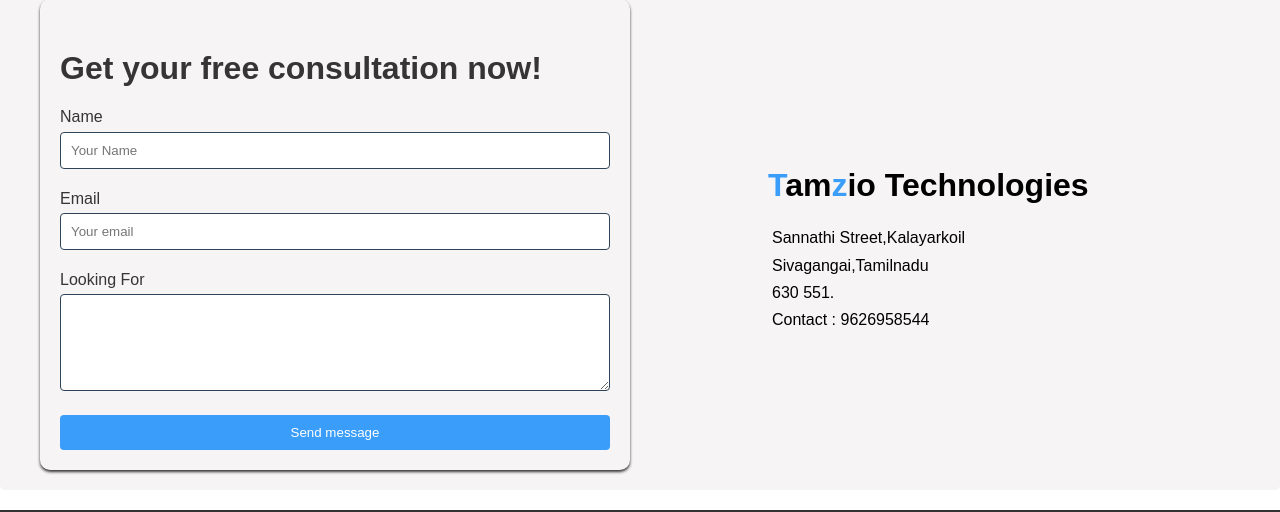
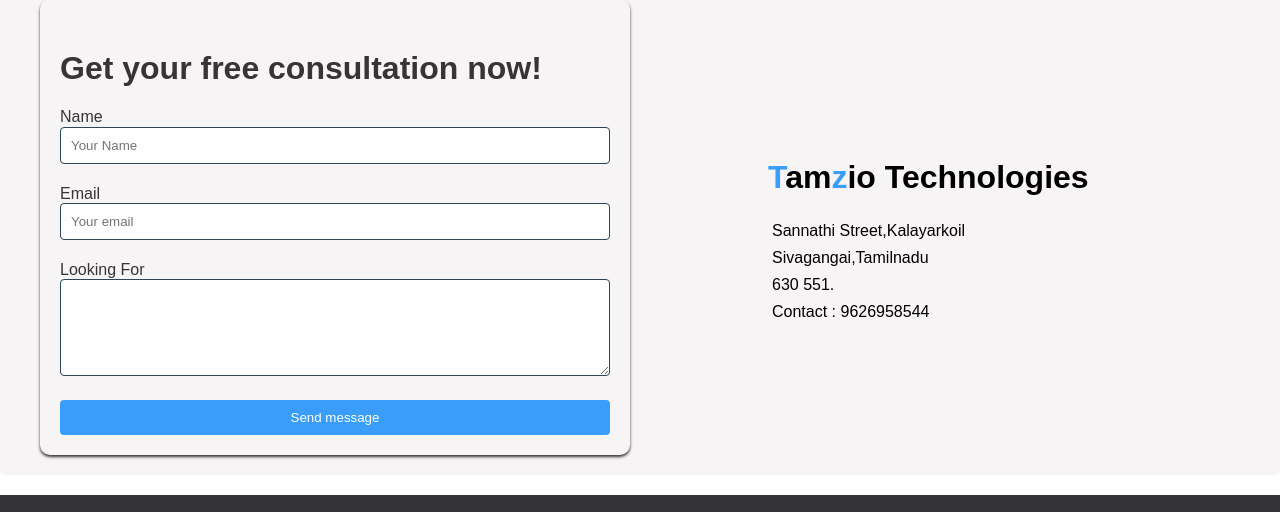
Before and after one commit to tamzio-tech/tamziopjt1, a plain HTML site: page index.html in a window 1280 px wide. Shown: the part 2540-3052 px from the top of the page. Drawn offline with nearby package versions, Linux system fonts and the light colour scheme; a script that the page names is missing; a web font is replaced by a local one.

Commit message:
modified

```diff
--- a/index.html
+++ b/index.html
@@ -5,6 +5,7 @@
   <meta charset="UTF-8">
   <meta http-equiv="X-UA-Compatible" content="IE=edge">
   <meta name="viewport" content="width=device-width, initial-scale=1.0">
+  <meta name="description" content="Tamzio Technologies offers web design, AI development, app development, and digital marketing services. Innovating the future with technology and creativity.">
   <title>Tamzio Technologies</title>
   <link rel="icon" href="./assets/Tamzio tech logo.jpg">
 
@@ -73,7 +74,7 @@
 
       <div class="homepage-item">
         <div class="welcome-logo">
-          <img src="./assets/6171704.jpg">
+          <img src="./assets/6171704.jpg" alt="Technology Illustration">
         </div>
       </div>
 
@@ -280,16 +281,16 @@
           <h1 class="heading">Get your free consultation now!</h1>
           <input type="hidden" name="access_key" value="3ac6b570-c2fa-4611-959f-3d98dc218c85">
           <div class="form-group">
-            <lable for="name">Name</lable>
-            <input type="text" name="Name" id="name" placeholder="Your Name" recquired>
+            <label for="name">Name</label>
+            <input type="text" name="Name" id="name" placeholder="Your Name" required>
           </div>
           <div class="form-group">
-            <lable for="email">Email</lable>
-            <input type="email" name="Email" id="email" placeholder="Your email" recquired>
+            <label for="email">Email</label>
+            <input type="email" name="Email" id="email" placeholder="Your email" required>
           </div>
           <div class="form-group">
-            <lable for="message">Looking For</lable>
-            <textarea name="Message" id="message" placeholder="Enter your msg" rows="5" recquired>
+            <label for="message">Looking For</label>
+            <textarea name="Message" id="message" placeholder="Enter your msg" rows="5" required>
                     </textarea>
           </div>
           <button type="submit" class="butn">Send message</button>
```
